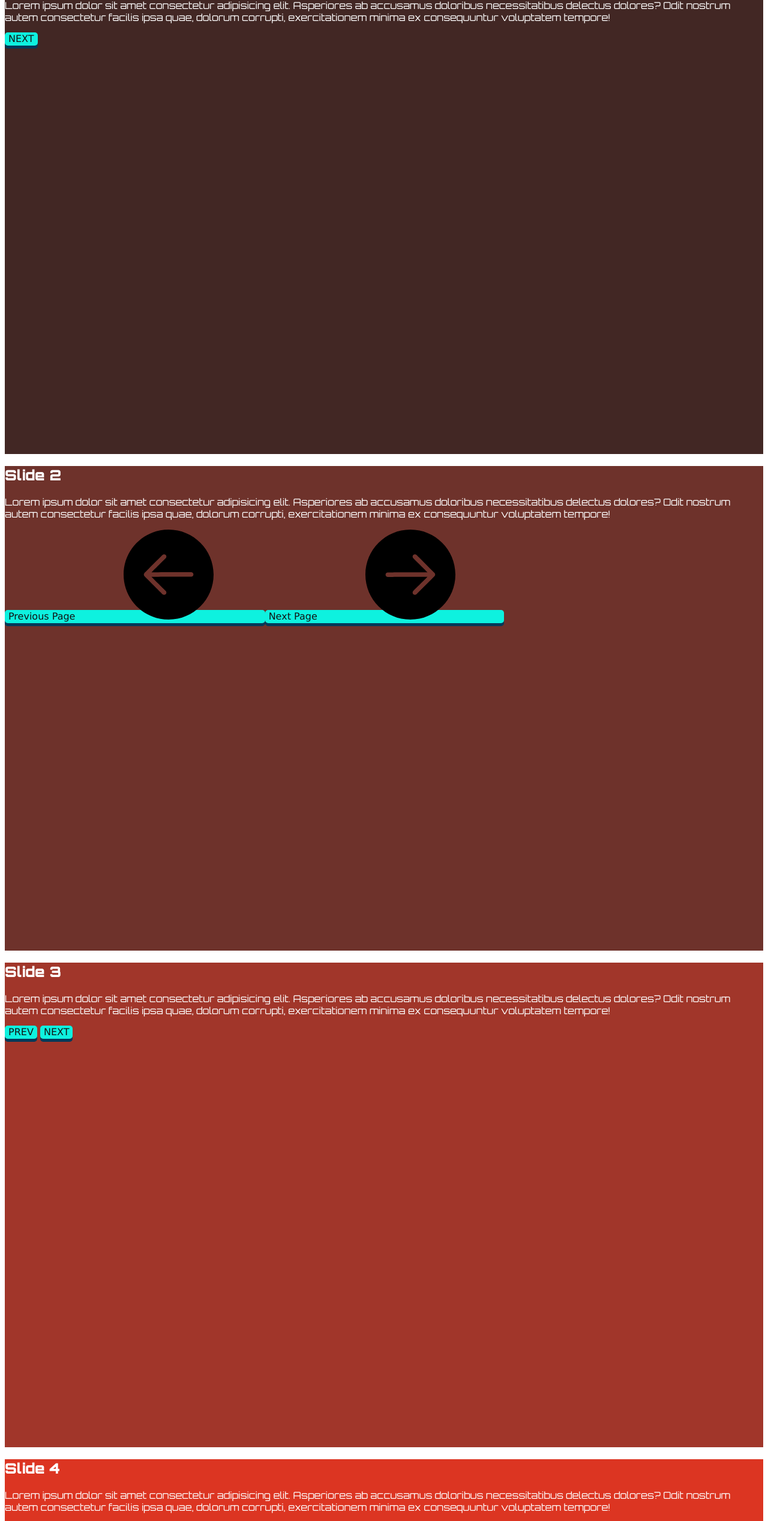
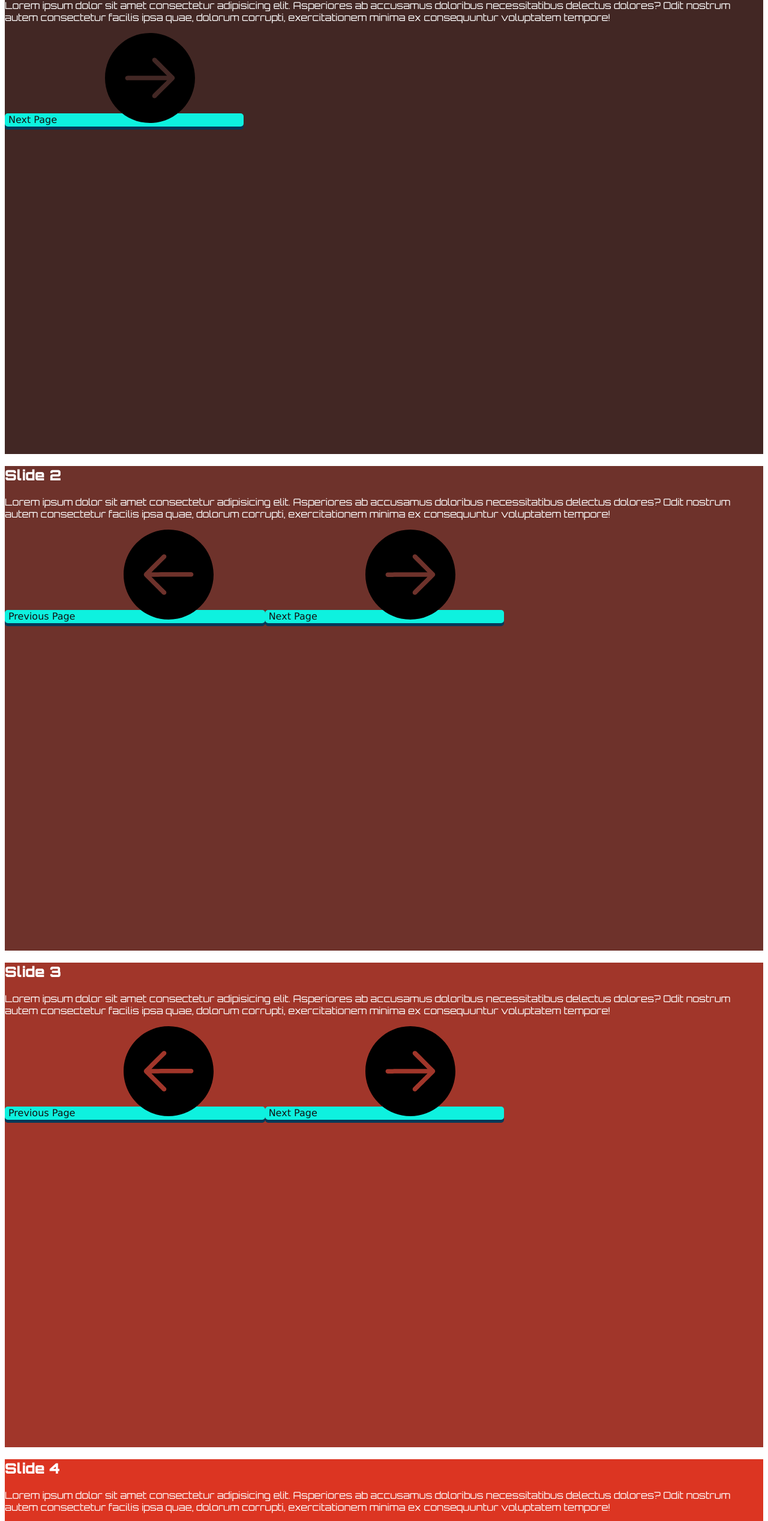
Before and after one commit to RVCC-IDMX/268p2-JorgeJMarroquin, a plain HTML site: page index.html in a window 1280 px wide. Shown: the part 233-2769 px from the top of the page at 60% size. Drawn offline with Linux system fonts and the light colour scheme.

```diff
--- a/index.html
+++ b/index.html
@@ -48,7 +48,15 @@
                 voluptatem tempore!
             </p>
             <div class="slide__buttons">
-                    <a href="#slide-2" class="slide__button slide__button--next">NEXT</a>
+                <a href="#slide-2" class="slide__button slide__button--next">
+                    <span>
+                        Next Page
+                        <svg class="icon icon--color">
+                            <use xlink:href="#right-arrow" />
+                        </svg>
+                    </span>
+
+                </a>
             </div>
         </section>
 
@@ -90,22 +98,60 @@
                 voluptatem tempore!
             </p>
             <div class="slide__buttons">
-                    <a href="#slide-2" class="slide__button slide__button--prev">PREV</a>
-                    <a href="#slide-4" class="slide__button slide__button--next">NEXT</a>
+                <a href="#slide-2" class="slide__button slide__button--prev">
+                    <span>
+                        Previous Page
+                        <svg class="icon icon--color">
+                            <use xlink:href="#left-arrow" />
+                        </svg>
+                    </span>
+                </a>
+                <a href="#slide-4" class="slide__button slide__button--next">
+                    <span>
+                        Next Page
+                        <svg class="icon icon--color">
+                            <use xlink:href="#right-arrow" />
+                        </svg>
+                    </span>
+
+                </a>
         </div>
         </section>
 
         <section id="slide-4" class="slide--color4">
             <h1 class="slide__title">Slide 4</h1>
-            <p class="slide__text">
+            <div class="slide__text">
+                <p>
                     Lorem ipsum dolor sit amet consectetur adipisicing elit.
                     Asperiores ab accusamus doloribus necessitatibus delectus dolores? Odit nostrum autem
                     consectetur facilis ipsa quae, dolorum corrupti, exercitationem minima ex consequuntur
                     voluptatem tempore!
                 </p>
+                <p>
+                    Lorem ipsum dolor sit amet consectetur adipisicing elit.
+                    Asperiores ab accusamus doloribus necessitatibus delectus dolores? Odit nostrum autem
+                    consectetur facilis ipsa quae, dolorum corrupti, exercitationem minima ex consequuntur
+                    voluptatem tempore!
+                </p>
+            </div>
             <div class="slide__buttons">
-                    <a href="#slide-3" class="slide__button slide__button--prev">PREV</a>
-                    <a href="#slide-5" class="slide__button slide__button--next">NEXT</a>
+                <a href="#slide-3" class="slide__button slide__button--prev">
+                    <span>
+                        Previous Page
+                        <svg class="icon icon--color">
+                            <use xlink:href="#left-arrow" />
+                        </svg>
+                    </span>
+                </a>
+                <a href="#slide-5" class="slide__button slide__button--next">
+                    <span>
+                        Next Page
+                        <svg class="icon icon--color">
+                            <use xlink:href="#right-arrow" />
+                        </svg>
+                    </span>
+
+                </a>
         </div>
         </section>
 
@@ -118,7 +164,14 @@
                 voluptatem tempore!
             </p>
             <div class="slide__buttons">
-                    <a href="#slide-4" class="slide__button slide__button--prev">PREV</a>
+                <a href="#slide-4" class="slide__button slide__button--prev">
+                    <span>
+                        Previous Page
+                        <svg class="icon icon--color">
+                            <use xlink:href="#left-arrow" />
+                        </svg>
+                    </span>
+                </a>
             </div>
         </section>
     </body>
```
Lines whose indentation alone changed are shown as unchanged.
